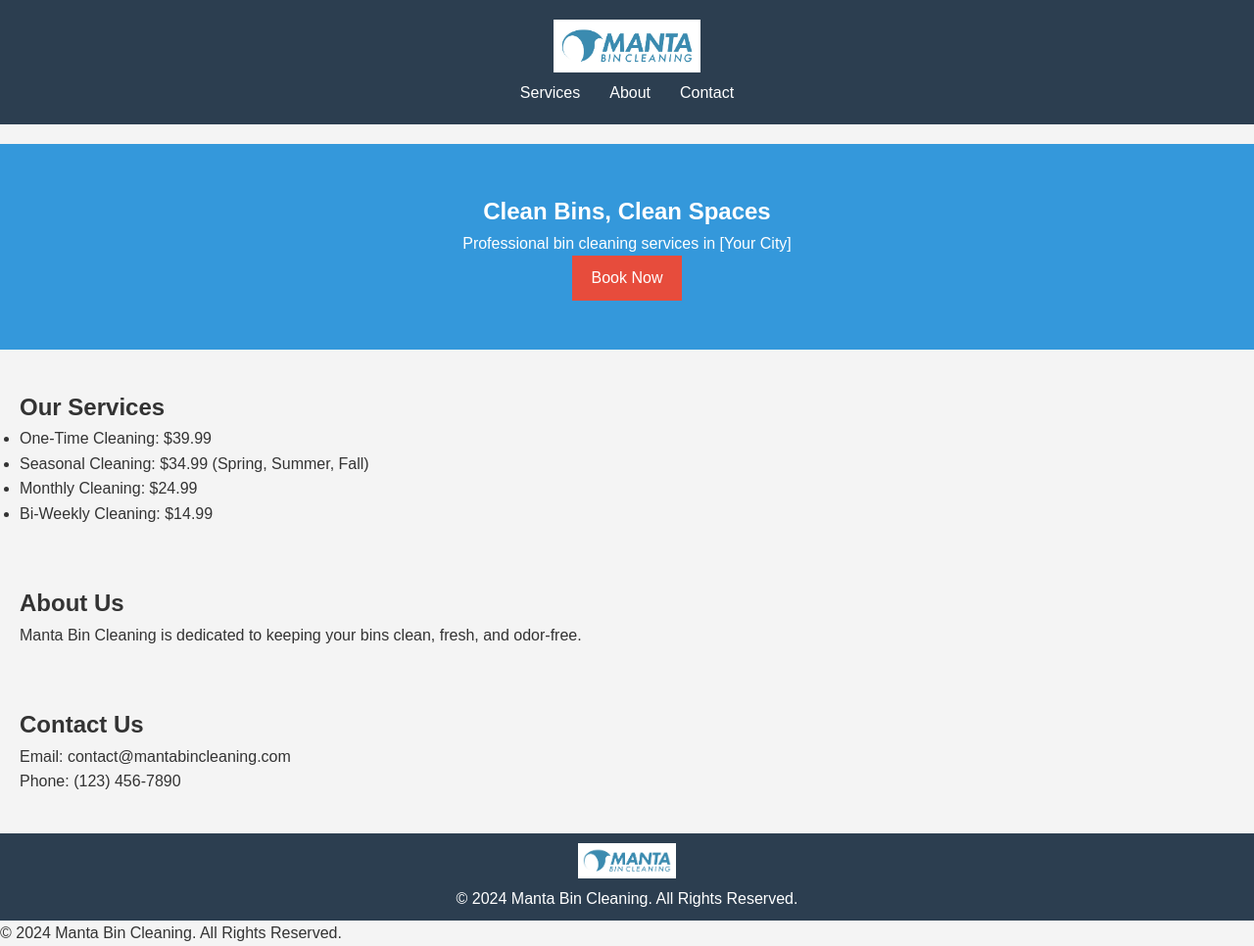
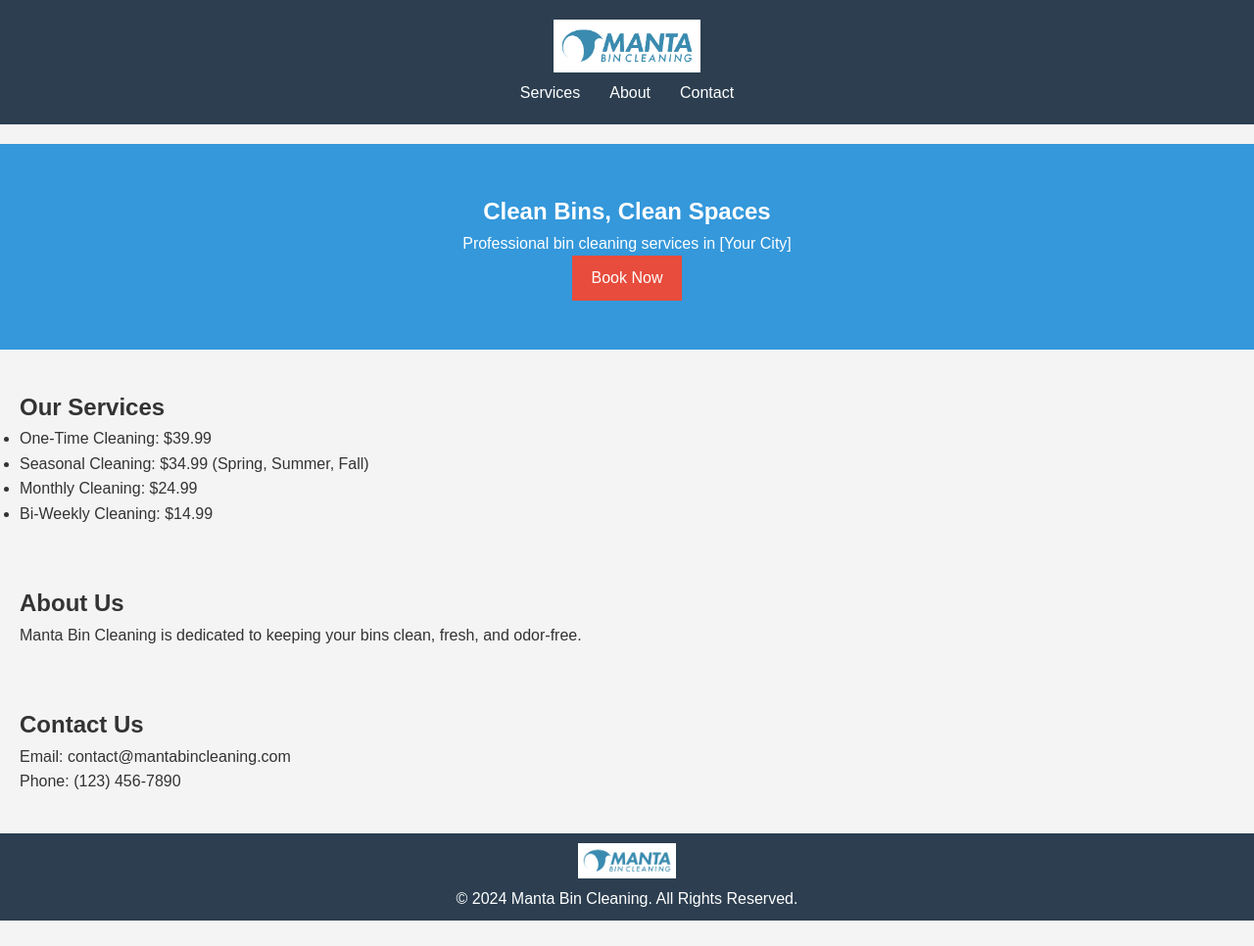
Before and after one commit to mantabincleaning/mantabincleaning.github.io, a plain HTML site: page index.html in a window 1280 px wide. Shown: the whole page at 98% size. After the commit the page ends 940 px from the top, so only its background shows below. Drawn offline with Linux system fonts and the light colour scheme.

Commit message:
Update index.html

```diff
--- a/index.html
+++ b/index.html
@@ -52,7 +52,5 @@
   <p>© 2024 Manta Bin Cleaning. All Rights Reserved.</p>
 </footer>
 
-    <p>© 2024 Manta Bin Cleaning. All Rights Reserved.</p>
-  </footer>
 </body>
 </html>
```
